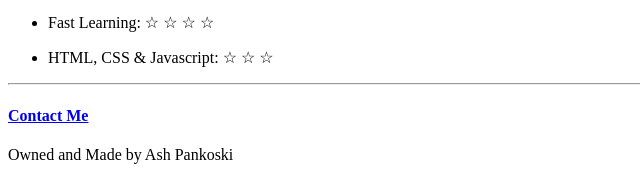
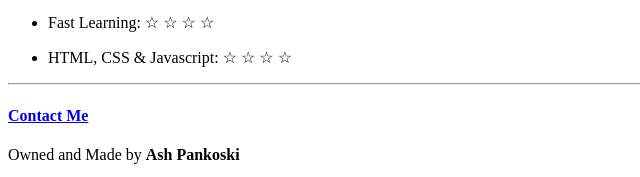
Before and after one commit to codeash0/curriculum, a plain HTML site: page index.html in a window 1280 px wide. Shown: the part 909-1086 px from the top of the page, 0-640 px from the left. Drawn offline with Linux system fonts and the light colour scheme.

Commit message:
Update index.html

```diff
--- a/index.html
+++ b/index.html
@@ -55,32 +55,33 @@
         of my calls, no matter what was the problem presented to me.
       </p>
     </ul>
+  </div>
     <hr />
     <div id="skills">
       <h3>Skills</h3>
       <ul>
         <li>
-          <p>Costumer Service: &#x2606; &#x2606; &#x2606; &#x2606; &#x2606</h4>
+          <p>Costumer Service: &#x2606; &#x2606; &#x2606; &#x2606; &#x2606;</h4>
         </li>
 
         <li>
           <p>Fast Learning: &#x2606; &#x2606; &#x2606; &#x2606; </p>
         </li>
         <li>
-          <p>HTML, CSS & Javascript: &#x2606; &#x2606; &#x2606;</p>
+          <p>HTML, CSS & Javascript: &#x2606; &#x2606; &#x2606; &#x2606;</p>
         </li>
       </ul>
+    </div>
       <hr />
-      <div id="contact">
-        <h4><a href="./public/contact.html">Contact Me</a></h4>
-      </div>
+
       <div id="footer">
         <footer>
-          <p>Owned and Made by Ash Pankoski</p>
+          <div id="contact">
+           <h4><a href="./public/contact.html">Contact Me</a></h4>
+          </div>
+          <p>Owned and Made by <b>Ash Pankoski</b></p>
         </footer>
       </div>
-    </div>
-  </div>
 </body>
 
 </html>
```
